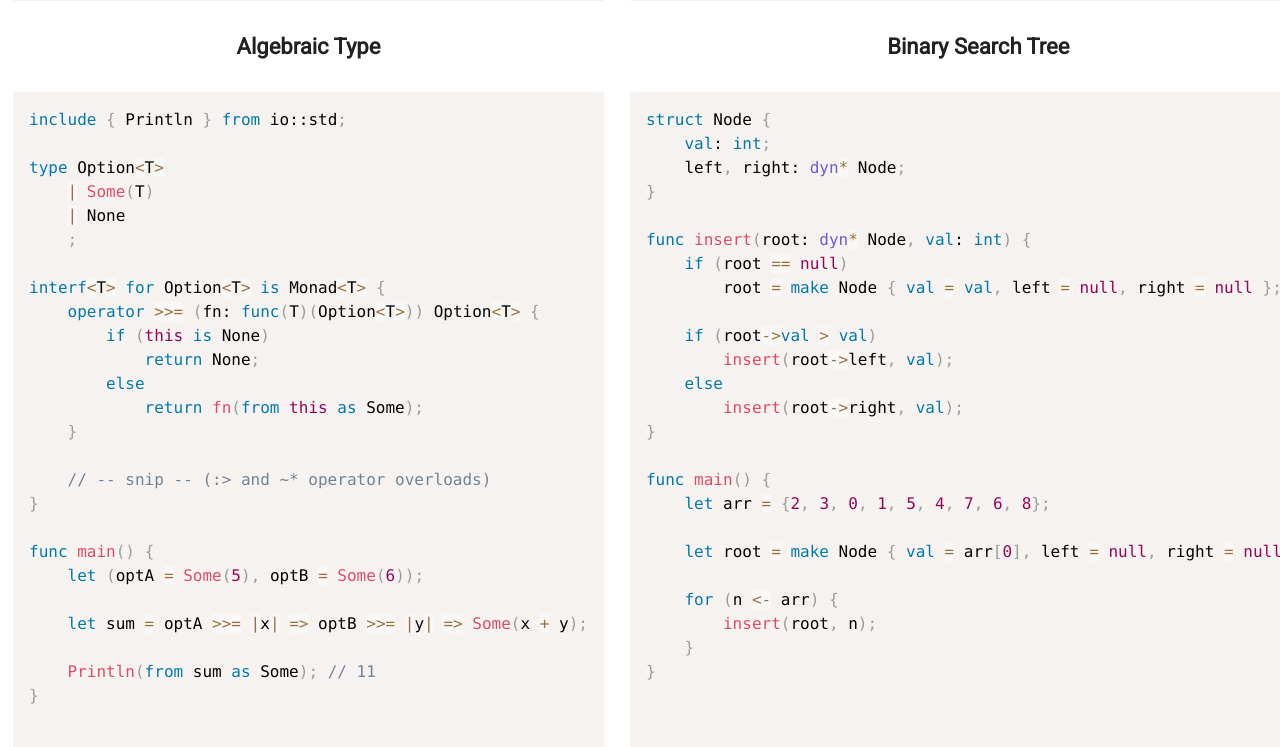
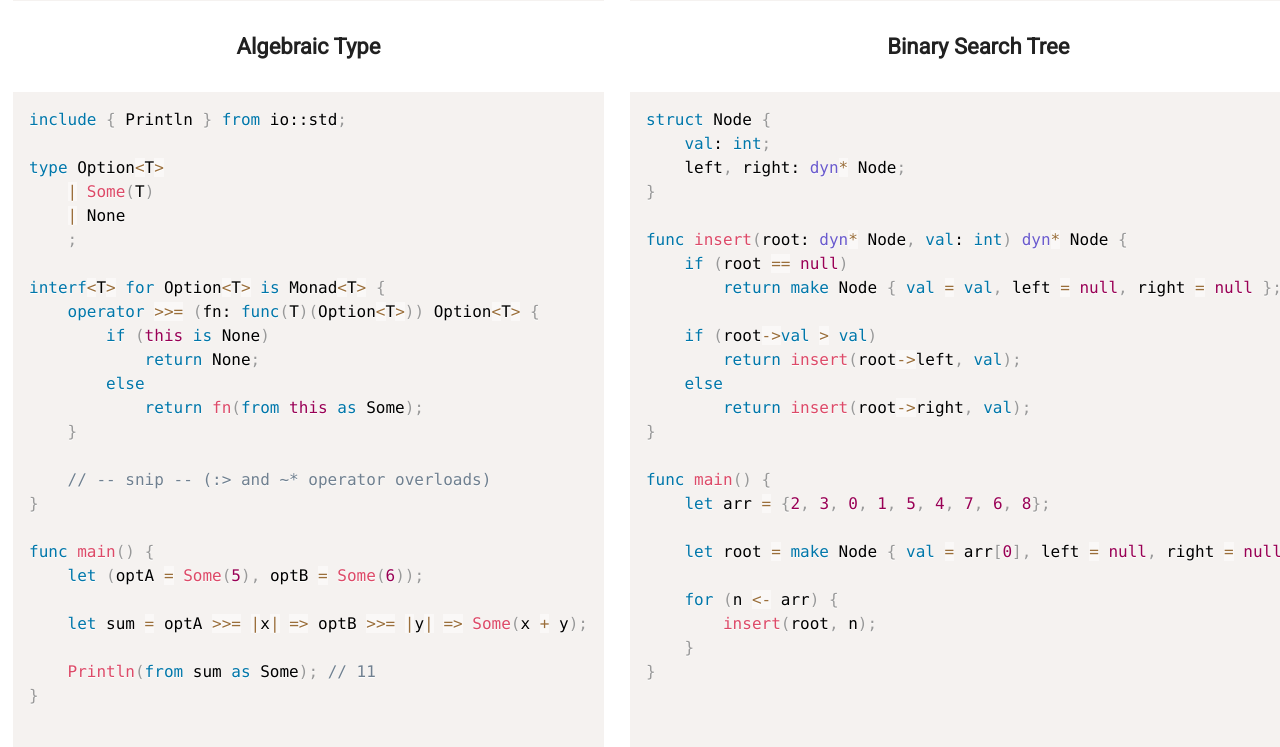
Before and after one commit to ComedicChimera/chai-lang.dev, a Flask app: page / in a window 1280 px wide. Shown: the part 1737-2484 px from the top of the page. Run offline with Flask 2, Linux system fonts and the light colour scheme.

Commit message:
fixed demo code I think

```diff
--- a/templates/index.html
+++ b/templates/index.html
@@ -168,14 +168,14 @@ struct Node {
     left, right: dyn* Node;
 }
 
-func insert(root: dyn* Node, val: int) {
+func insert(root: dyn* Node, val: int) dyn* Node {
     if (root == null)
-        root = make Node { val = val, left = null, right = null };
+        return make Node { val = val, left = null, right = null };
 
     if (root->val > val)
-        insert(root->left, val);
+        return insert(root->left, val);
     else
-        insert(root->right, val);
+        return insert(root->right, val);
 }
 
 func main() {
```
